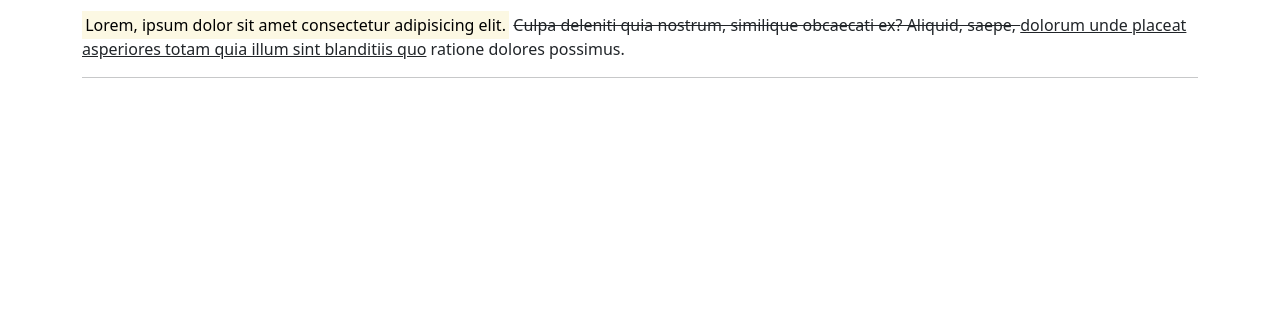
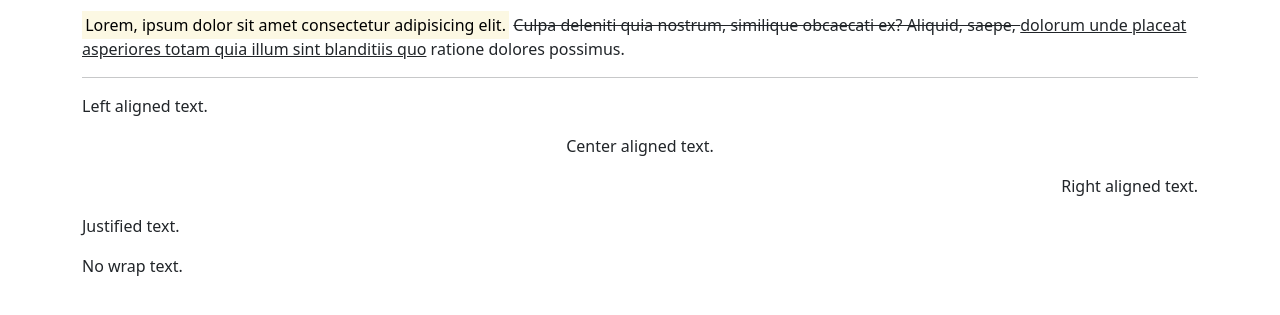
Before and after one commit to Mdudzik92/bootstrap-app, a plain HTML site: page index.html in a window 1280 px wide. Shown: the part 119-434 px from the top of the page. Drawn offline with nearby package versions, Linux system fonts and the light colour scheme.

Commit message:
Text alignment

```diff
--- a/index.html
+++ b/index.html
@@ -37,6 +37,13 @@
 			</p>
 
 			<hr />
+
+			<!-- ALIGNMENT -->
+			<p class="text-start">Left aligned text.</p>
+			<p class="text-center">Center aligned text.</p>
+			<p class="text-end">Right aligned text.</p>
+			<p class="text-justify">Justified text.</p>
+			<p class="text-nowrap">No wrap text.</p>
 		</div>
 
 		<!-- Popper and Bootstrap JS -->
```
